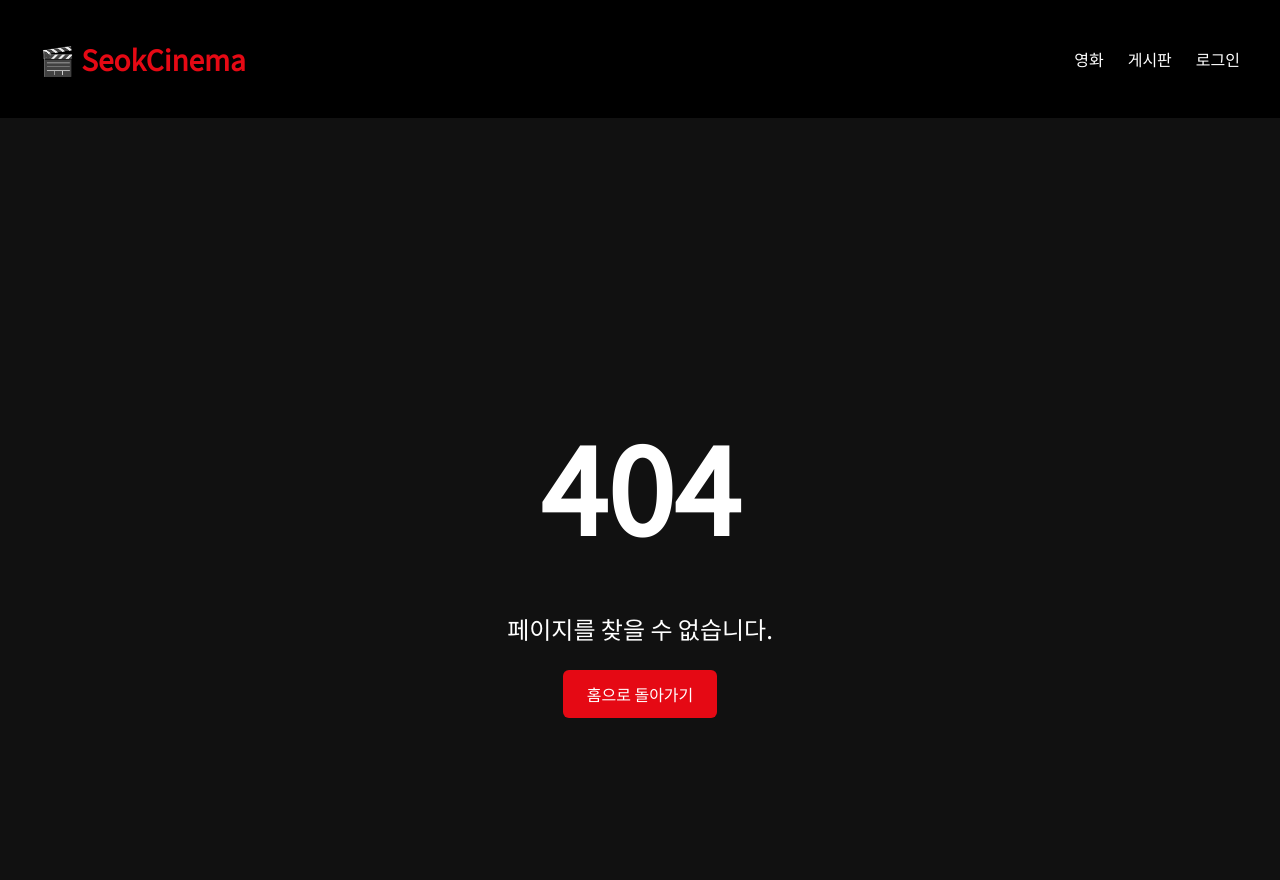
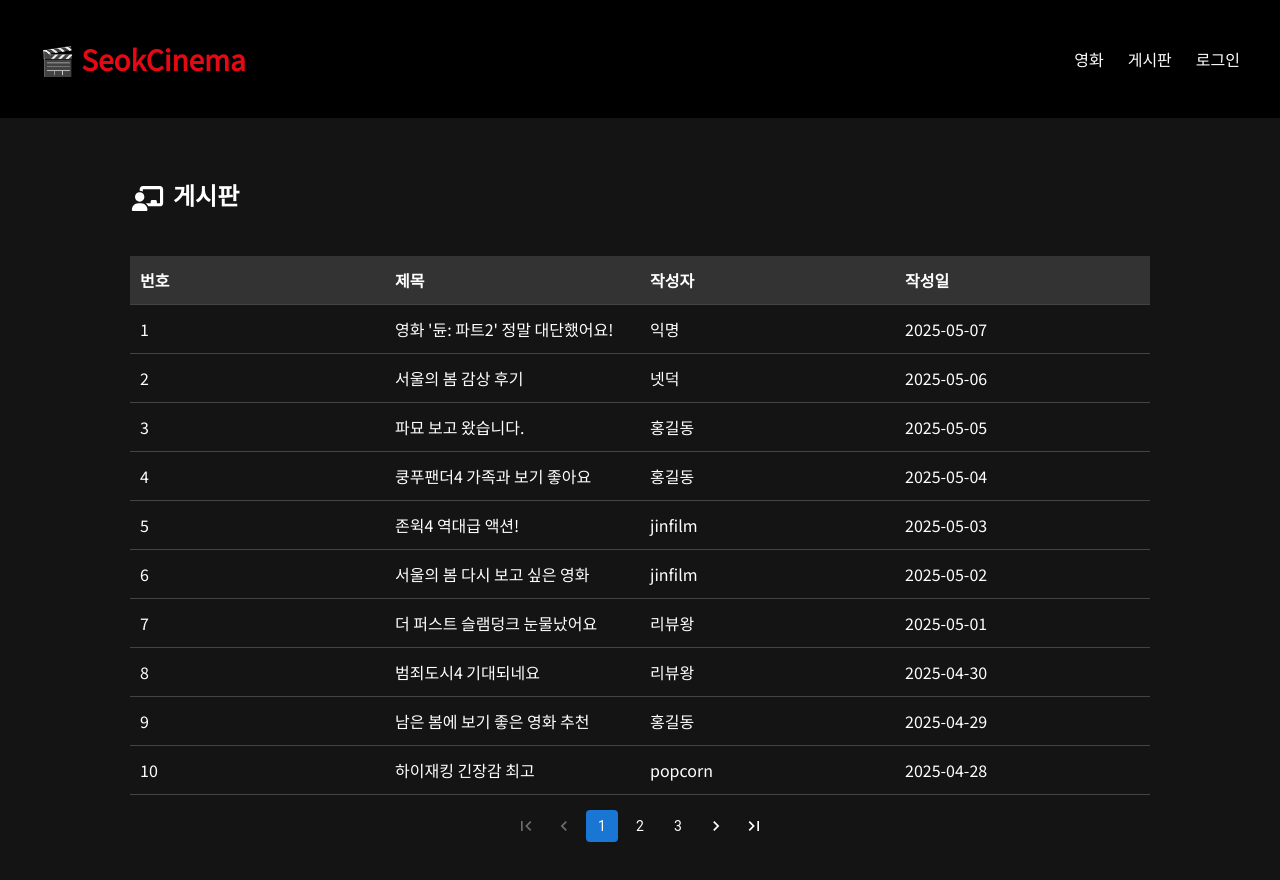
Before and after one commit to KoesJin/KH_SPA_Project, a React (Vite) app: page /boardPage in a window 1280 px wide. Before the commit this address had no page. Shown: the top 880 px of the page. Built offline with nearby package versions, Linux system fonts and the light colour scheme; data requests are answered from the project's data file; the HTML template or start-up script is replaced by a standard one.

Commit message:
add : 게시판 불러오기 및 페이징 처리

```diff
--- a/db.json
+++ b/db.json
@@ -1,11 +1,181 @@
 {
   "user": [
     {
-      "id": "0180",
-      "userName": "김진만",
+      "id": "67ea",
+      "userName": "김진석",
       "userId": "wlstjr2001",
       "userPw": "qwe123",
-      "phone": "01011112222"
+      "phone": "01012341234"
+    }
+  ],
+  "board": [
+    {
+      "no": 1,
+      "title": "영화 '듄: 파트2' 정말 대단했어요!",
+      "content": "스토리 전개도 탄탄하고 몰입감이 장난 아니었습니다.",
+      "writer": "익명",
+      "date": "2025-05-07",
+      "views": 368
+    },
+    {
+      "no": 2,
+      "title": "서울의 봄 감상 후기",
+      "content": "실화 바탕이라 더 몰입해서 봤네요.",
+      "writer": "넷덕",
+      "date": "2025-05-06",
+      "views": 965
+    },
+    {
+      "no": 3,
+      "title": "파묘 보고 왔습니다.",
+      "content": "초반에는 살짝 지루했지만 후반부가 미쳤어요.",
+      "writer": "홍길동",
+      "date": "2025-05-05",
+      "views": 30
+    },
+    {
+      "no": 4,
+      "title": "쿵푸팬더4 가족과 보기 좋아요",
+      "content": "아이랑 같이 봤는데 너무 좋아하더라고요.",
+      "writer": "홍길동",
+      "date": "2025-05-04",
+      "views": 571
+    },
+    {
+      "no": 5,
+      "title": "존윅4 역대급 액션!",
+      "content": "시리즈 중 최고였습니다. 강력 추천!",
+      "writer": "jinfilm",
+      "date": "2025-05-03",
+      "views": 896
+    },
+    {
+      "no": 6,
+      "title": "서울의 봄 다시 보고 싶은 영화",
+      "content": "배우 연기가 너무 좋아서 감정이입됐어요.",
+      "writer": "jinfilm",
+      "date": "2025-05-02",
+      "views": 288
+    },
+    {
+      "no": 7,
+      "title": "더 퍼스트 슬램덩크 눈물났어요",
+      "content": "여운이 오래 남는 영화네요.",
+      "writer": "리뷰왕",
+      "date": "2025-05-01",
+      "views": 584
+    },
+    {
+      "no": 8,
+      "title": "범죄도시4 기대되네요",
+      "content": "생각보다 전개가 빠르고 재밌었어요.",
+      "writer": "리뷰왕",
+      "date": "2025-04-30",
+      "views": 689
+    },
+    {
+      "no": 9,
+      "title": "남은 봄에 보기 좋은 영화 추천",
+      "content": "다시 극장에서 보고 싶은 영화입니다.",
+      "writer": "홍길동",
+      "date": "2025-04-29",
+      "views": 346
+    },
+    {
+      "no": 10,
+      "title": "하이재킹 긴장감 최고",
+      "content": "음악과 연출 모두 만족스러웠어요.",
+      "writer": "popcorn",
+      "date": "2025-04-28",
+      "views": 585
+    },
+    {
+      "no": 11,
+      "title": "이터널스 다시 봤어요",
+      "content": "CG도 화려하고 스케일도 컸어요.",
+      "writer": "리뷰왕",
+      "date": "2025-04-27",
+      "views": 556
+    },
+    {
+      "no": 12,
+      "title": "공조2 유쾌했어요",
+      "content": "영화 끝나고 한참 여운에 젖어있었네요.",
+      "writer": "홍길동",
+      "date": "2025-04-26",
+      "views": 198
+    },
+    {
+      "no": 13,
+      "title": "육사오 보고 빵터짐",
+      "content": "내용이 탄탄해서 시간 가는 줄 몰랐어요.",
+      "writer": "리뷰왕",
+      "date": "2025-04-25",
+      "views": 410
+    },
+    {
+      "no": 14,
+      "title": "헝거게임 프리퀄 생각보다 괜찮네요",
+      "content": "스토리와 감정선 모두 완벽했습니다.",
+      "writer": "cinephile",
+      "date": "2025-04-24",
+      "views": 110
+    },
+    {
+      "no": 15,
+      "title": "어벤져스 시리즈 순서 정리",
+      "content": "다소 아쉬운 점도 있지만 전체적으로 만족!",
+      "writer": "리뷰왕",
+      "date": "2025-04-23",
+      "views": 350
+    },
+    {
+      "no": 16,
+      "title": "내셔널지오그래픽 다큐 추천",
+      "content": "가족과 함께 보기에도 무난하고 재미있습니다.",
+      "writer": "홍길동",
+      "date": "2025-04-22",
+      "views": 26
+    },
+    {
+      "no": 17,
+      "title": "에브리씽 에브리웨어 올앳원스 후기",
+      "content": "긴장감 넘치고 몰입도 최강이었어요.",
+      "writer": "넷덕",
+      "date": "2025-04-21",
+      "views": 909
+    },
+    {
+      "no": 18,
+      "title": "톱건 매버릭은 명작입니다",
+      "content": "다음 편이 벌써 기대되네요.",
+      "writer": "무비러버",
+      "date": "2025-04-20",
+      "views": 100
+    },
+    {
+      "no": 19,
+      "title": "디즈니 애니 추천 리스트",
+      "content": "원작을 잘 살렸다고 생각합니다.",
+      "writer": "popcorn",
+      "date": "2025-04-19",
+      "views": 701
+    },
+    {
+      "no": 20,
+      "title": "요즘 넷플릭스 볼만한 영화",
+      "content": "배경음악이 분위기를 제대로 살렸어요.",
+      "writer": "cinephile",
+      "date": "2025-04-18",
+      "views": 537
+    },
+    {
+      "no": 21,
+      "title": "요즘 넷플릭스 볼만한 영화",
+      "content": "배경음악이 분위기를 제대로 살렸어요.",
+      "writer": "cinephile",
+      "date": "2025-04-18",
+      "views": 537
     }
   ]
 }
--- a/src/App.jsx
+++ b/src/App.jsx
@@ -11,6 +11,7 @@ import SignUpPage from './pages/SignUpPage';
 import { Container } from './components/common/common';
 import MovieList from './pages/MovieListPage';
 import NotFound from './pages/NotFound';
+import BoardListPage from './pages/BoardListPage';
 
 // Router 외부에서 location을 선언하면 에러가남
 // 그렇기에 별도의 컴포넌트로 분리
@@ -28,6 +29,7 @@ const AppContent = () => {
         <Route path="/signup" element={<SignUpPage />} />
         <Route path="/mypage" element={<MyPage />} />
         <Route path="/moviePage" element={<MovieList />} />
+        <Route path="/boardPage" element={<BoardListPage />} />
         <Route path="*" element={<NotFound />} />
       </Routes>
     </Container>
--- a/src/components/common/Header.jsx
+++ b/src/components/common/Header.jsx
@@ -13,7 +13,7 @@ const Header = () => {
       <Logo onClick={() => navigate('/')}>🎬 SeokCinema</Logo>
       <Nav>
         <NavItem to="/moviePage">영화</NavItem>
-        <NavItem onClick={() => alert('준비중입니다.')}>게시판</NavItem>
+        <NavItem to="/boardPage">게시판</NavItem>
         {userInfo && <NavItem to="/myPage">마이 페이지</NavItem>}
         {userInfo ? (
           <NavItem
--- a/src/components/common/modal/MovieModal.jsx
+++ b/src/components/common/modal/MovieModal.jsx
@@ -28,7 +28,7 @@ const MovieModal = ({ movieId, onClose }) => {
   const trailer = movie.videos.results.find((v) => v.type === 'Trailer' && v.site === 'YouTube');
 
   return (
-    <Overlay onClick={onClose}>
+    <Overlay>
       <ModalBox onClick={(e) => e.stopPropagation()}>
         <CloseBtn onClick={onClose}>X</CloseBtn>
         <h2>{movie.title}</h2>
--- /dev/null
+++ b/src/components/styled/Board.js
@@ -0,0 +1,74 @@
+import { styled } from 'styled-components';
+
+export const BoardContainer = styled.div`
+  padding: 40px;
+  max-width: 1100px;
+  margin: 0 auto;
+  color: white;
+`;
+
+export const BoardHeader = styled.div`
+  display: flex;
+  justify-content: space-between;
+  align-items: center;
+  margin-bottom: 24px;
+
+  h2 {
+    font-size: 24px;
+    font-weight: bold;
+  }
+`;
+
+export const WriteButton = styled.button`
+  background-color: #e50914;
+  color: white;
+  border: none;
+  padding: 10px 18px;
+  border-radius: 6px;
+  font-size: 15px;
+  cursor: pointer;
+  transition: all 0.2s;
+
+  &:hover {
+    background-color: #b0060f;
+  }
+`;
+
+export const BoardTable = styled.table`
+  width: 100%;
+  border-collapse: collapse;
+  table-layout: fixed;
+`;
+
+export const TableRow = styled.tr`
+  border-bottom: 1px solid #444;
+
+  &:hover {
+    background-color: #222;
+  }
+`;
+
+export const TableHead = styled.th`
+  padding: 12px 10px;
+  text-align: left;
+  background-color: #333;
+  font-weight: bold;
+  width: 30%; /* 각 열 너비 고정 */
+`;
+
+export const TableCell = styled.td`
+  padding: 12px 10px;
+  width: 30%;
+  white-space: nowrap;
+  overflow: hidden;
+  text-overflow: ellipsis;
+`;
+
+// 페이징
+export const PaginationWrapper = styled.div`
+  display: flex;
+  justify-content: center;
+  padding-top: 15px;
+  padding-bottom: 50px;
+  gap: 8px;
+`;
--- a/src/components/styled/Header.styles.js
+++ b/src/components/styled/Header.styles.js
@@ -23,7 +23,7 @@ export const Nav = styled.nav`
 export const NavItem = styled(Link)`
   cursor: pointer;
   font-size: 16px;
-  transition: 0.2s;
+  transition: all 0.2s;
 
   &:hover {
     color: #e50914;
--- /dev/null
+++ b/src/pages/BoardListPage.jsx
@@ -0,0 +1,93 @@
+import React from 'react';
+import {
+  BoardContainer,
+  BoardHeader,
+  BoardTable,
+  TableRow,
+  TableHead,
+  TableCell,
+  WriteButton,
+} from '../components/styled/Board';
+import { FaChalkboardUser } from 'react-icons/fa6';
+import { useEffect } from 'react';
+import boardStore from '../store/boardStore';
+import { PaginationWrapper } from '../components/styled/Board';
+import { Pagination, Stack } from '@mui/material';
+import { useState } from 'react';
+import userInfoStore from '../store/userInfoStore';
+
+const BoardListPage = () => {
+  const { boardList, getBoardList, totalCount } = boardStore();
+  const { userInfo } = userInfoStore();
+
+  // 페이징
+  const [currentPage, setCurrentPage] = useState(1); // 현재 페이지
+  const limitContent = 10; // 현재 페이지 게시글 몇개 띄울지
+  const totalPage = Math.ceil(totalCount / limitContent); // 총 몇페이지인지
+  const startIdx = (currentPage - 1) * limitContent; // 어디부터 자를지 시작점
+  const currentItems = boardList.slice(startIdx, startIdx + limitContent); // 어디부터 어디까지 자를지
+
+  useEffect(() => {
+    getBoardList();
+  }, []);
+
+  return (
+    <BoardContainer>
+      <BoardHeader>
+        <h2>
+          <FaChalkboardUser style={{ verticalAlign: 'middle', marginRight: '8px', height: '25px', width: '35px' }} />
+          게시판
+        </h2>
+        {userInfo && <WriteButton>글쓰기</WriteButton>}
+      </BoardHeader>
+
+      <BoardTable>
+        <thead>
+          <TableRow>
+            <TableHead>번호</TableHead>
+            <TableHead>제목</TableHead>
+            <TableHead>작성자</TableHead>
+            <TableHead>작성일</TableHead>
+          </TableRow>
+        </thead>
+        <tbody>
+          {currentItems.map((board) => (
+            <TableRow key={board.no}>
+              <TableCell>{board.no}</TableCell>
+              <TableCell>{board.title}</TableCell>
+              <TableCell>{board.writer}</TableCell>
+              <TableCell>{board.date}</TableCell>
+            </TableRow>
+          ))}
+        </tbody>
+      </BoardTable>
+
+      <PaginationWrapper>
+        {/* spacing은 간격 2 = 18px */}
+        <Stack spacing={2}>
+          <Pagination
+            count={totalPage} // 전체 페이지 수
+            page={currentPage} // 현재 페이지 (1부터 시작)
+            onChange={(e, value) => setCurrentPage(value)} // value는 누른 숫자의 값을 추적함
+            color="primary" // 색상 (primary, secondary 등)
+            shape="rounded" // 모양 (rounded, circular 등)
+            showFirstButton // '<<' 버튼 표시
+            showLastButton // '>>' 버튼 표시
+            sx={{
+              '& .MuiPaginationItem-root': {
+                color: 'white', // 일반 텍스트 색
+                borderColor: 'white', // 경계선 색
+              },
+              '& .Mui-selected': {
+                backgroundColor: 'white', // 선택된 버튼 배경
+                color: '#000', // 선택된 버튼 텍스트
+              },
+            }}
+          />
+        </Stack>
+      </PaginationWrapper>
+    </BoardContainer>
+  );
+};
+
+export default BoardListPage;
--- /dev/null
+++ b/src/store/boardStore.js
@@ -0,0 +1,18 @@
+import axios from 'axios';
+import { create } from 'zustand';
+
+const boardStore = create((set) => ({
+  boardList: [],
+  totalCount: null,
+  getBoardList: async () => {
+    try {
+      const res = await axios.get(`http://localhost:3001/board`);
+
+      set({ boardList: res.data, totalCount: res.data.length });
+    } catch (error) {
+      console.error('게시판 불러오기 실패:', error);
+    }
+  },
+}));
+
+export default boardStore;
```
